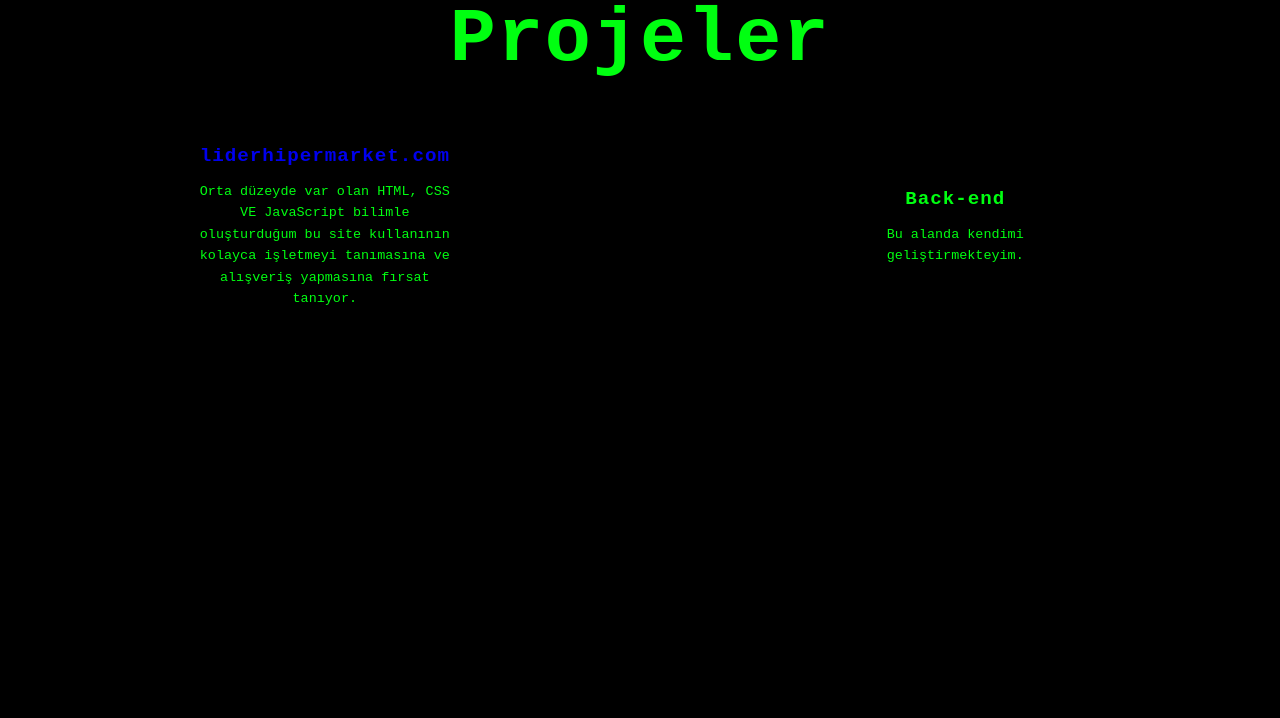
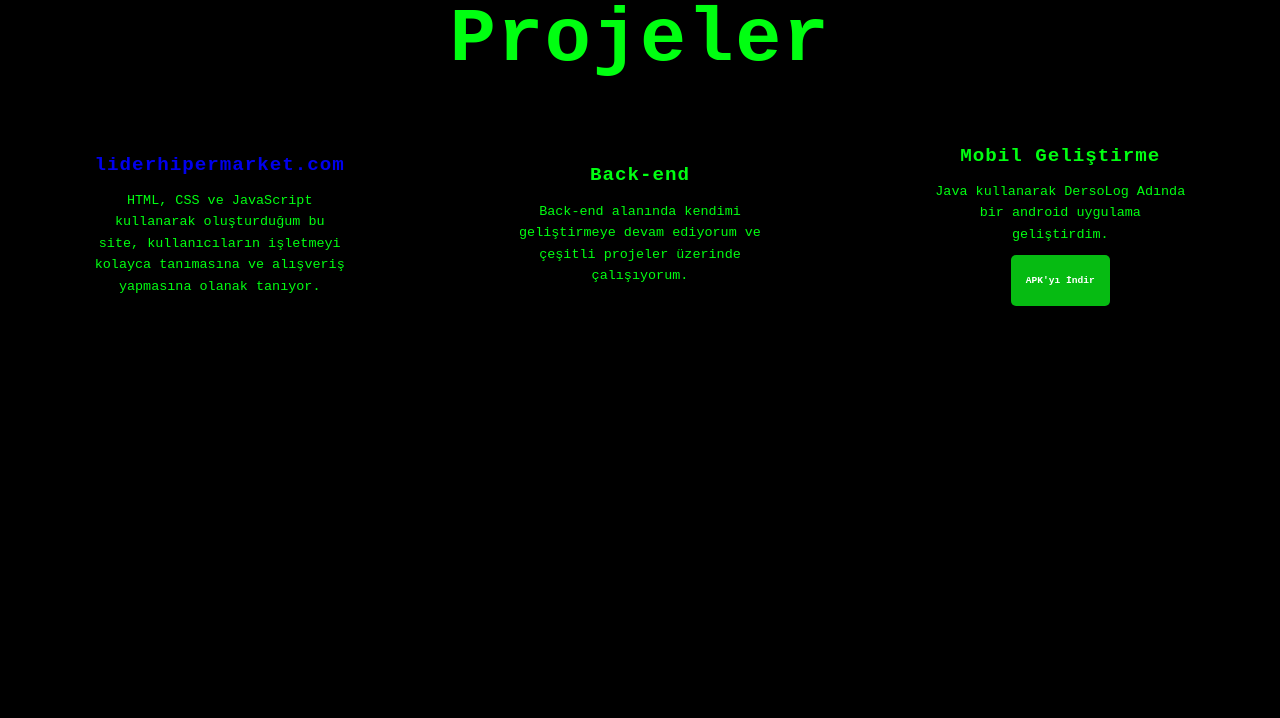
Before and after one commit to yusufaksungur/KisiselWebSite, a plain HTML site: page index.html in a window 1280 px wide. Shown: the part 1700-2418 px from the top of the page. Drawn offline with nearby package versions, Linux system fonts and the light colour scheme.

Commit message:
proje kısmı güncellendi

```diff
--- a/egitimcss/egitim.css
+++ b/egitimcss/egitim.css
@@ -479,6 +479,22 @@ section{
     margin: 0 auto;
     color: var(--main-color);
 }
+
+.download-button {
+    display: inline-block;
+    padding: 20px 15px;
+    background-color: #06bb12;
+    color: white;
+    text-decoration: none;
+    border-radius: 5px;
+    font-weight: bold;
+    margin-top: 10px;
+}
+
+.download-button:hover {
+    background-color: #17c63d;
+}
+
 /* SERVICES END */
 
 
--- a/index.html
+++ b/index.html
@@ -119,14 +119,12 @@
     <!--SERVİCES START-->
     <section id="services" class="services">
       <h2 class="heading">Projeler</h2>
-
       <div class="services-container">
           <div class="services-box">
               <div class="services-info">
                   <h4><a href="https://www.liderhipermarket.com" target="_blank">liderhipermarket.com</a></h4>
                   <p>
-              Orta düzeyde var olan HTML, CSS VE JavaScript bilimle oluşturduğum bu site kullanının kolayca işletmeyi tanımasına ve alışveriş yapmasına fırsat tanıyor.
-
+                      HTML, CSS ve JavaScript kullanarak oluşturduğum bu site, kullanıcıların işletmeyi kolayca tanımasına ve alışveriş yapmasına olanak tanıyor.
                   </p>
               </div>
           </div>
@@ -134,12 +132,24 @@
               <div class="services-info">
                   <h4>Back-end</h4>
                   <p>
-             Bu alanda kendimi geliştirmekteyim.
+                      Back-end alanında kendimi geliştirmeye devam ediyorum ve çeşitli projeler üzerinde çalışıyorum.
                   </p>
               </div>
           </div>
+          <div class="services-box">
+              <div class="services-info">
+                  <h4>Mobil Geliştirme</h4>
+                  <p>
+                      Java kullanarak DersoLog Adında bir android uygulama geliştirdim.
+                  </p>
+                  <a href="https://drive.google.com/file/d/1aIe5RdoNN8Ctr0OJDlFVFPdhjPny3iMT/view?usp=drive_link" download class="download-button">APK'yı İndir</a>
+          </div>
+
+          </div>
       </div>
   </section>
+
+
     <!--SERVİCES END-->
 
     <!--FEEDBACK START
```
Lines whose indentation alone changed are shown as unchanged.
